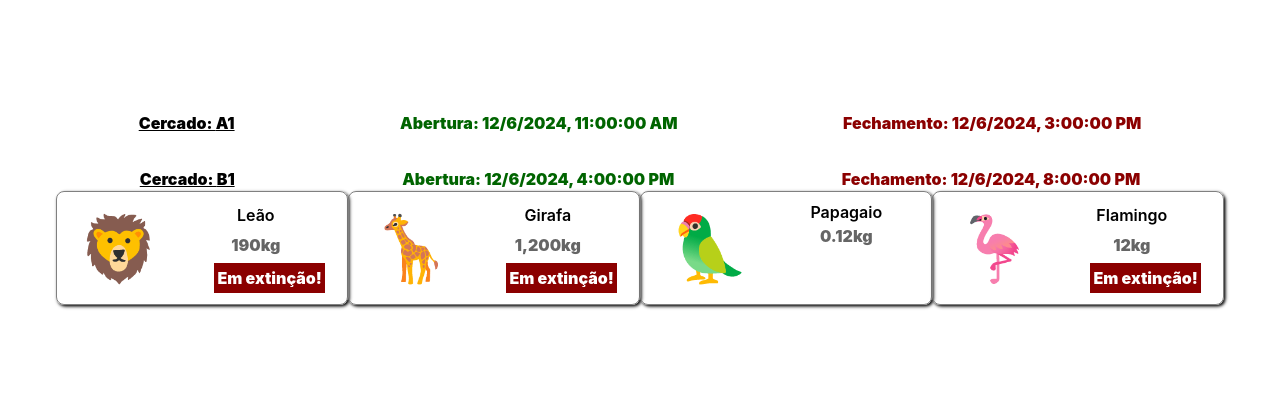
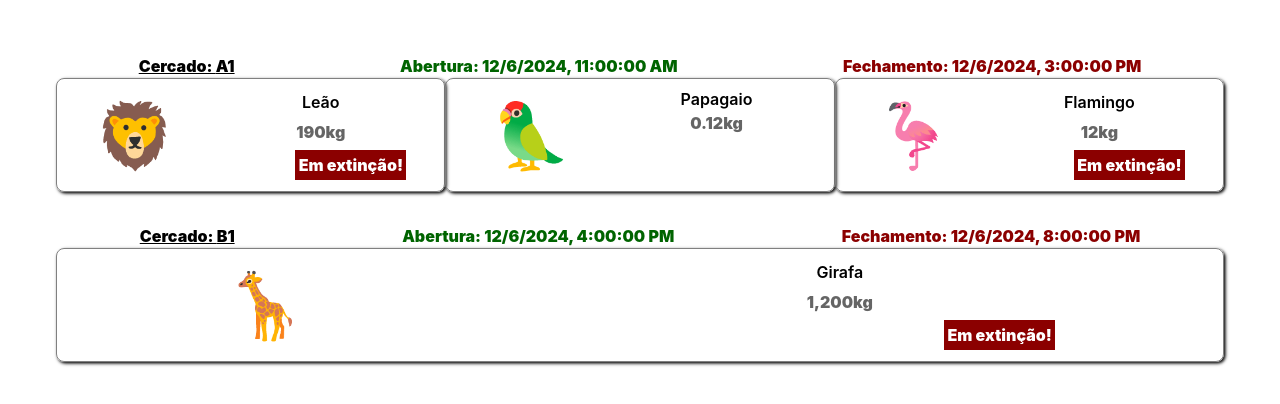
Before and after one commit to ufjf-dcc207/ufjf-dcc207-2024-3-a-atv03-igorknop, a React (Vite) app: page / in a window 1280 px wide. Shown: the part 192-596 px from the top of the page. Built offline with nearby package versions, Linux system fonts and the light colour scheme.

Commit message:
adiciona exemplo ruim de filtro

```diff
--- a/src/App.tsx
+++ b/src/App.tsx
@@ -12,16 +12,12 @@
 ];
 
 function App() {
-  const exA1: ReactNode[] = [];
-  const exB2: ReactNode[] = ANIMAIS.map((animal) => <Animal
-      key={animal[1]}
-      icone={animal[0]}
-      nome={animal[1]}
-      peso={animal[2]}
-      extincao={animal[3]}
-    />
+  const exA1: AnimaisTuplaType[] = ANIMAIS.filter(
+    (animal) => animal[2] < 200.0
   );
-
+  const exB2: AnimaisTuplaType[] = ANIMAIS.filter(
+    (animal) => animal[2] >= 200.0
+  );
   return (
     <div className="app">
       <Exibicao
@@ -29,14 +25,30 @@
         fechamento={new Date("2024-12-06T12:00-03:00")}
         cercado="A1"
       >
-        {exA1}
+        {exA1.map((animal) => (
+          <Animal
+            key={animal[1]}
+            icone={animal[0]}
+            nome={animal[1]}
+            peso={animal[2]}
+            extincao={animal[3]}
+          />
+        ))}
       </Exibicao>
       <Exibicao
         abertura={new Date("2024-12-06T13:00:00.000-03:00")}
         fechamento={new Date("2024-12-06T17:00-03:00")}
         cercado="B1"
       >
-        {exB2}
+        {exB2.map((animal) => (
+          <Animal
+            key={animal[1]}
+            icone={animal[0]}
+            nome={animal[1]}
+            peso={animal[2]}
+            extincao={animal[3]}
+          />
+        ))}
       </Exibicao>
     </div>
   );
```
